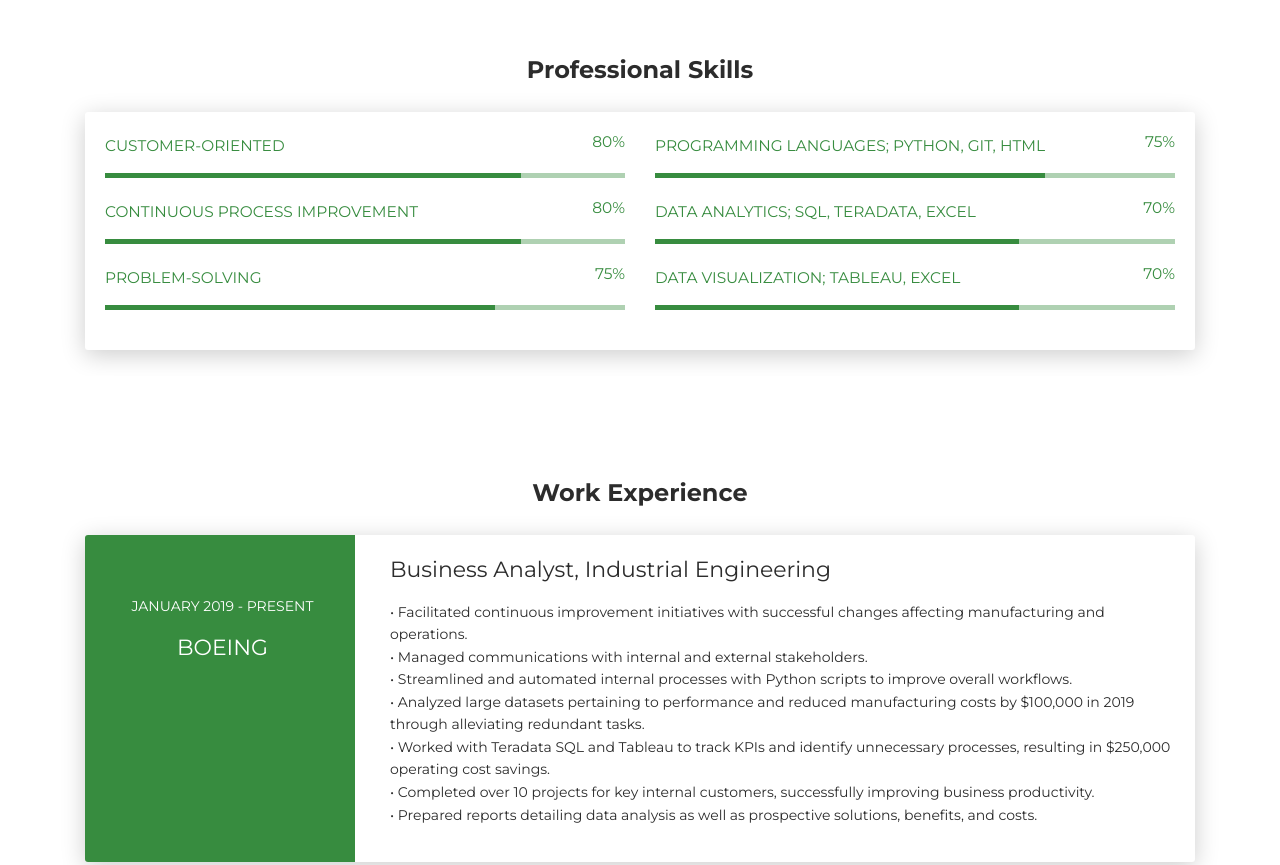
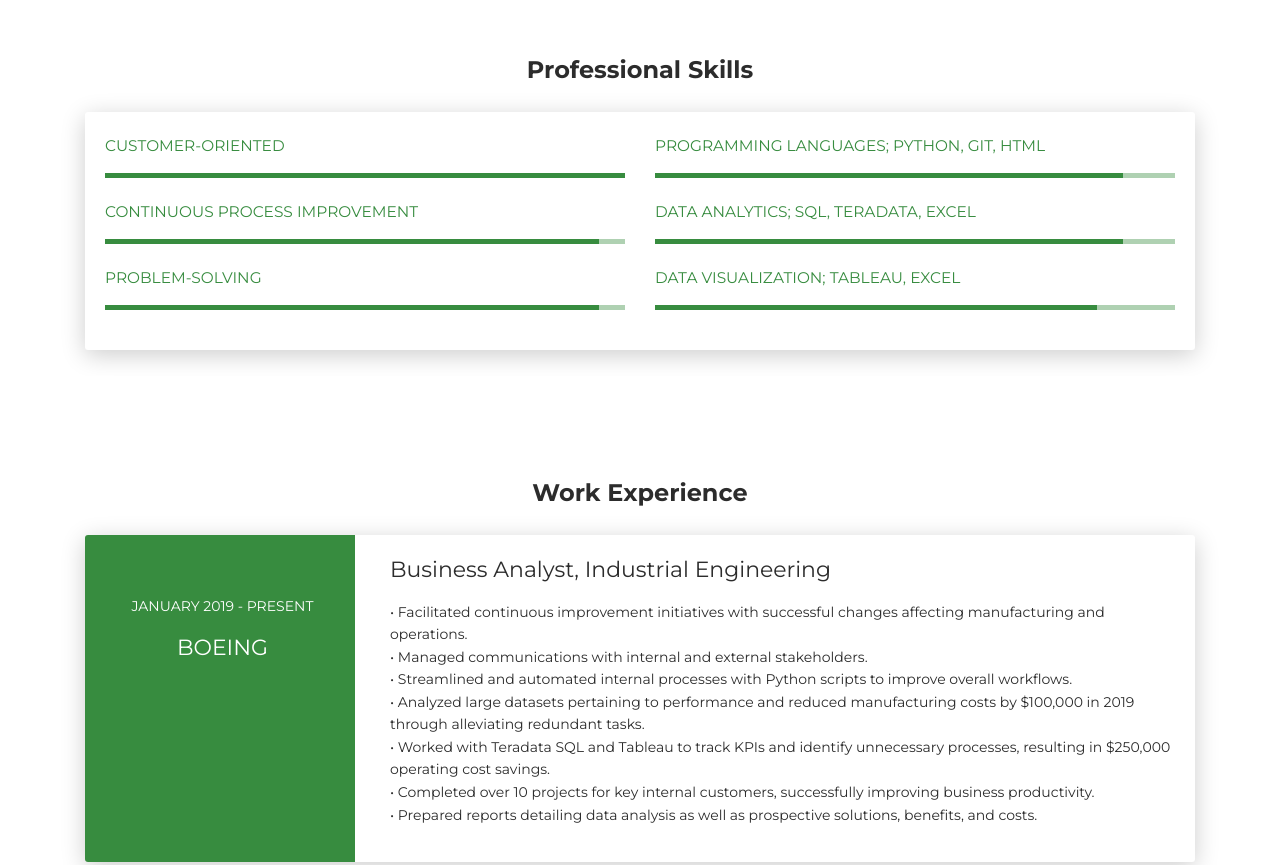
Before and after one commit to cliff002/clifford_butler_resume, a plain HTML site: page index.html in a window 1280 px wide. Shown: the part 1040-1905 px from the top of the page. Drawn offline with Linux system fonts and the light colour scheme.

Commit message:
Update index.html
removed "-->" from text.

```diff
--- a/index.html
+++ b/index.html
@@ -109,14 +109,14 @@
           <div class="col-md-6">
             <div class="progress-container progress-primary"><span class="progress-badge">Customer-oriented</span>
               <div class="progress">
-                <div class="progress-bar progress-bar-primary" data-aos="progress-full" data-aos-offset="10" data-aos-duration="2000" role="progressbar" aria-valuenow="60" aria-valuemin="0" aria-valuemax="100" style="width: 80%;"></div><span class="progress-value">80%</span>
+                <div class="progress-bar progress-bar-primary" data-aos="progress-full" data-aos-offset="10" data-aos-duration="2000" role="progressbar" aria-valuenow="60" aria-valuemin="0" aria-valuemax="100" style="width: 100%;"></div><span class="progress-value"></span>
               </div>
             </div>
           </div>
           <div class="col-md-6">
             <div class="progress-container progress-primary"><span class="progress-badge">Programming Languages; Python, Git, HTML</span>
               <div class="progress">
-                <div class="progress-bar progress-bar-primary" data-aos="progress-full" data-aos-offset="10" data-aos-duration="2000" role="progressbar" aria-valuenow="60" aria-valuemin="0" aria-valuemax="100" style="width: 75%;"></div><span class="progress-value">75%</span>
+                <div class="progress-bar progress-bar-primary" data-aos="progress-full" data-aos-offset="10" data-aos-duration="2000" role="progressbar" aria-valuenow="60" aria-valuemin="0" aria-valuemax="100" style="width: 90%;"></div><span class="progress-value"></span>
               </div>
             </div>
           </div>
@@ -125,14 +125,14 @@
           <div class="col-md-6">
             <div class="progress-container progress-primary"><span class="progress-badge">Continuous Process Improvement</span>
               <div class="progress">
-                <div class="progress-bar progress-bar-primary" data-aos="progress-full" data-aos-offset="10" data-aos-duration="2000" role="progressbar" aria-valuenow="60" aria-valuemin="0" aria-valuemax="100" style="width: 80%;"></div><span class="progress-value">80%</span>
+                <div class="progress-bar progress-bar-primary" data-aos="progress-full" data-aos-offset="10" data-aos-duration="2000" role="progressbar" aria-valuenow="60" aria-valuemin="0" aria-valuemax="100" style="width: 95%;"></div><span class="progress-value"></span>
               </div>
             </div>
           </div>
           <div class="col-md-6">
             <div class="progress-container progress-primary"><span class="progress-badge">Data Analytics; SQL, Teradata, Excel</span>
               <div class="progress">
-                <div class="progress-bar progress-bar-primary" data-aos="progress-full" data-aos-offset="10" data-aos-duration="2000" role="progressbar" aria-valuenow="60" aria-valuemin="0" aria-valuemax="100" style="width: 70%;"></div><span class="progress-value">70%</span>
+                <div class="progress-bar progress-bar-primary" data-aos="progress-full" data-aos-offset="10" data-aos-duration="2000" role="progressbar" aria-valuenow="60" aria-valuemin="0" aria-valuemax="100" style="width: 90%;"></div><span class="progress-value"></span>
               </div>
             </div>
           </div>
@@ -141,14 +141,14 @@
           <div class="col-md-6">
             <div class="progress-container progress-primary"><span class="progress-badge">Problem-solving</span>
               <div class="progress">
-                <div class="progress-bar progress-bar-primary" data-aos="progress-full" data-aos-offset="10" data-aos-duration="2000" role="progressbar" aria-valuenow="60" aria-valuemin="0" aria-valuemax="100" style="width: 75%;"></div><span class="progress-value">75%</span>
+                <div class="progress-bar progress-bar-primary" data-aos="progress-full" data-aos-offset="10" data-aos-duration="2000" role="progressbar" aria-valuenow="60" aria-valuemin="0" aria-valuemax="100" style="width: 95%;"></div><span class="progress-value"></span>
               </div>
             </div>
           </div>
           <div class="col-md-6">
             <div class="progress-container progress-primary"><span class="progress-badge">Data Visualization; Tableau, Excel</span>
               <div class="progress">
-                <div class="progress-bar progress-bar-primary" data-aos="progress-full" data-aos-offset="10" data-aos-duration="2000" role="progressbar" aria-valuenow="60" aria-valuemin="0" aria-valuemax="100" style="width: 70%;"></div><span class="progress-value">70%</span>
+                <div class="progress-bar progress-bar-primary" data-aos="progress-full" data-aos-offset="10" data-aos-duration="2000" role="progressbar" aria-valuenow="60" aria-valuemin="0" aria-valuemax="100" style="width: 85%;"></div><span class="progress-value"></span>
               </div>
             </div>
           </div>
@@ -562,7 +562,6 @@
       <div class="container text-center"><a class="cc-facebook btn btn-link" href="#"><i class="fa fa-facebook fa-2x " aria-hidden="true"></i></a><a class="cc-twitter btn btn-link " href="#"><i class="fa fa-twitter fa-2x " aria-hidden="true"></i></a><a class="cc-google-plus btn btn-link" href="#"><i class="fa fa-google-plus fa-2x" aria-hidden="true"></i></a><a class="cc-instagram btn btn-link" href="#"><i class="fa fa-instagram fa-2x " aria-hidden="true"></i></a></div>
       -->
       <div class="container text-center"><a class="cc-facebook btn btn-link" href="https://github.com/cliff002" target=_blank><i class="fa fa-github fa-2x " aria-hidden="true"></i></a></div>
-      -->
       <div class="h4 title text-center">Clifford Butler</div>
       <div class="text-center text-muted">
         <p>&copy;All rights reserved.</p>
```
